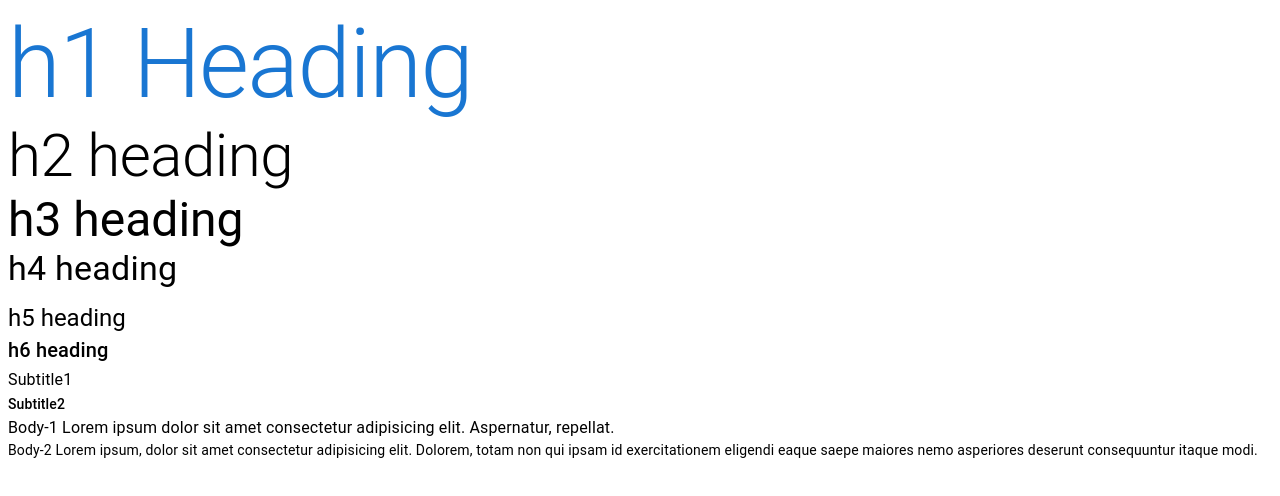
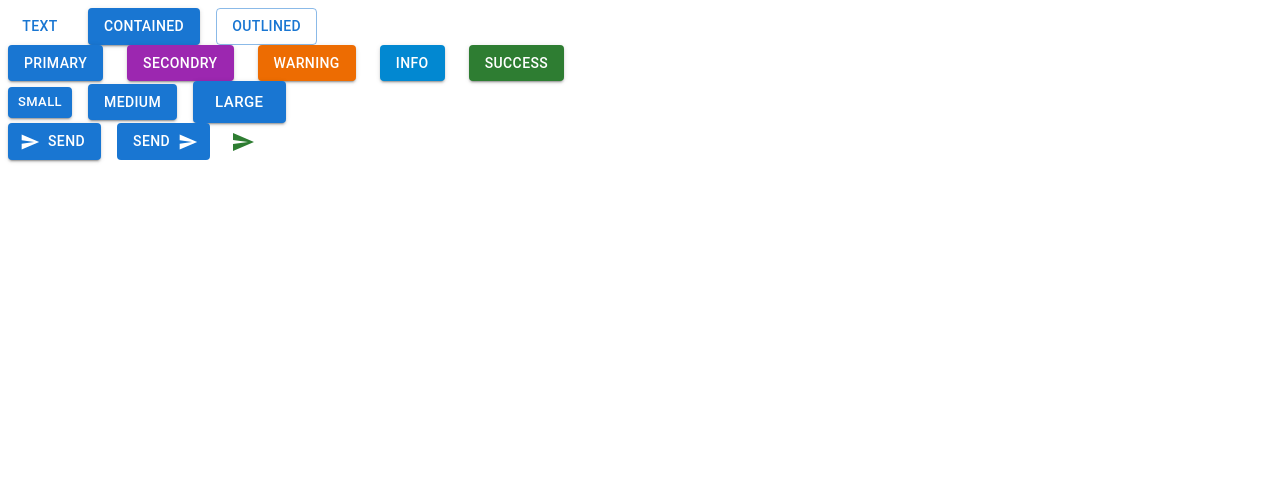
Before and after one commit to puranchandralohar/react-mui, a React (Create React App) app in the folder mui/: page / in a window 1280 px wide. Shown: the top 496 px of the page. Built offline with nearby package versions, Linux system fonts and the light colour scheme.

Commit message:
Button, Stack and Icons Added

```diff
--- a/mui/package.json
+++ b/mui/package.json
@@ -5,6 +5,7 @@
   "dependencies": {
     "@emotion/react": "^11.10.5",
     "@emotion/styled": "^11.10.5",
+    "@mui/icons-material": "^5.10.16",
     "@mui/material": "^5.10.17",
     "@testing-library/jest-dom": "^5.16.5",
     "@testing-library/react": "^13.4.0",
--- a/mui/src/App.js
+++ b/mui/src/App.js
@@ -1,10 +1,12 @@
+import { MuiButtons } from "./components/MuiButtons";
 import { Typo } from "./components/Typo";
 
 
 function App() {
   return (
     <>
-     <Typo/>
+     {/* <Typo/> */}
+     <MuiButtons/>
     </>
   );
 }
--- /dev/null
+++ b/mui/src/components/MuiButtons.jsx
@@ -0,0 +1,45 @@
+import React from 'react'
+
+import { Stack, Button, IconButton } from '@mui/material'
+import SendIcon from '@mui/icons-material/Send';
+import { Send } from '@mui/icons-material';
+
+export const MuiButtons = () => {
+  return (
+    <Stack>
+    <Stack spacing={2} direction='row'>
+        <Button variant="text" href='https://google.com'>Text</Button>
+        <Button variant="contained">Contained</Button>
+        <Button variant="outlined">Outlined</Button>
+    </Stack>
+    <Stack spacing={3} direction='row'>
+        <Button variant="contained" color="primary">Primary</Button>
+        <Button variant="contained" color="secondary">Secondry</Button>
+        <Button variant="contained" color="warning">Warning</Button>
+        <Button variant="contained" color="info">Info</Button>
+        <Button variant="contained" color="success">Success</Button>
+    </Stack>
+
+    <Stack display='block' spacing={2} direction='row'>
+        <Button variant="contained" size='small'>
+            Small
+        </Button>
+        <Button variant="contained" size='medium'>
+            Medium
+        </Button>
+        <Button variant="contained" size='large'>
+            Large
+        </Button>
+    </Stack>
+
+    <Stack spacing={2} direction='row'>
+        <Button variant='contained' startIcon={<SendIcon/>} disableRipple>Send</Button>
+        <Button variant='contained' endIcon={<SendIcon/>} onClick={()=>alert("I am Clicked")} disableElevation>Send</Button>
+    <IconButton aria-label='send' color='success' size='small'>
+        <SendIcon/>
+    </IconButton>
+    </Stack>
+
+    </Stack>
+  )
+}
```
Also changed, not shown: 1 other file (tests, documents, lock files or other folders).
